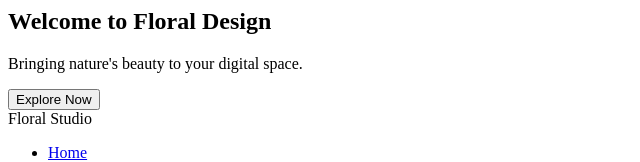
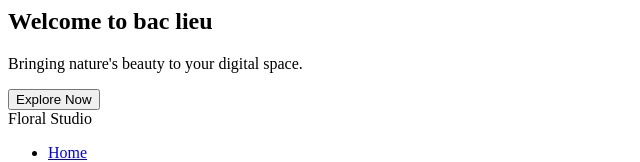
Before and after one commit to PeTek3K/kiemtra-5, a plain HTML site: page public/index.html in a window 1280 px wide. Shown: the top 162 px of the page, without its empty margins (0-640 px from the left). Drawn offline with Linux system fonts and the light colour scheme.

Commit message:
thay đổi tiêu đề

```diff
--- a/public/index.html
+++ b/public/index.html
@@ -1,7 +1,7 @@
 
 <section class="hero">
     <div class="hero-content">
-        <h1>Welcome to Floral Design</h1>
+        <h1>Welcome to bac lieu</h1>
         <p>Bringing nature's beauty to your digital space.</p>
         <button class="btn-explore">Explore Now</button>
     </div>
```
